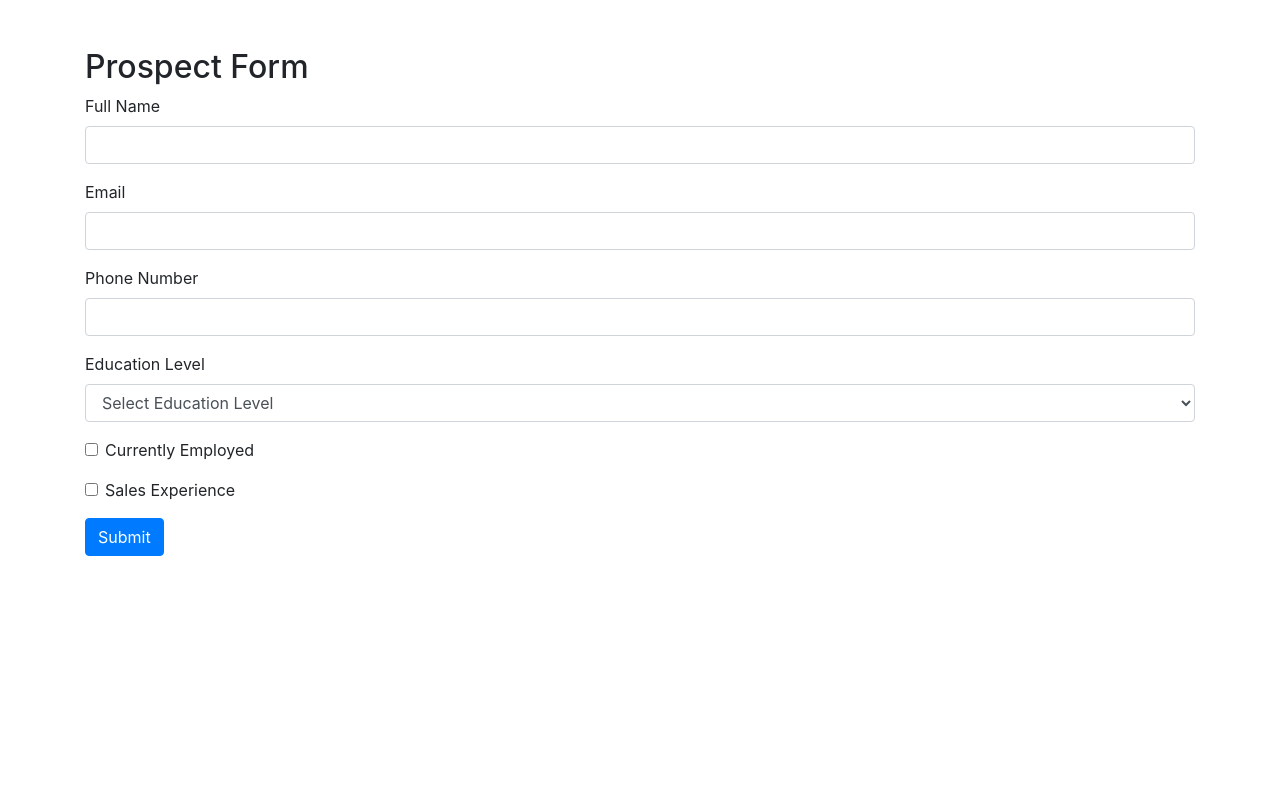
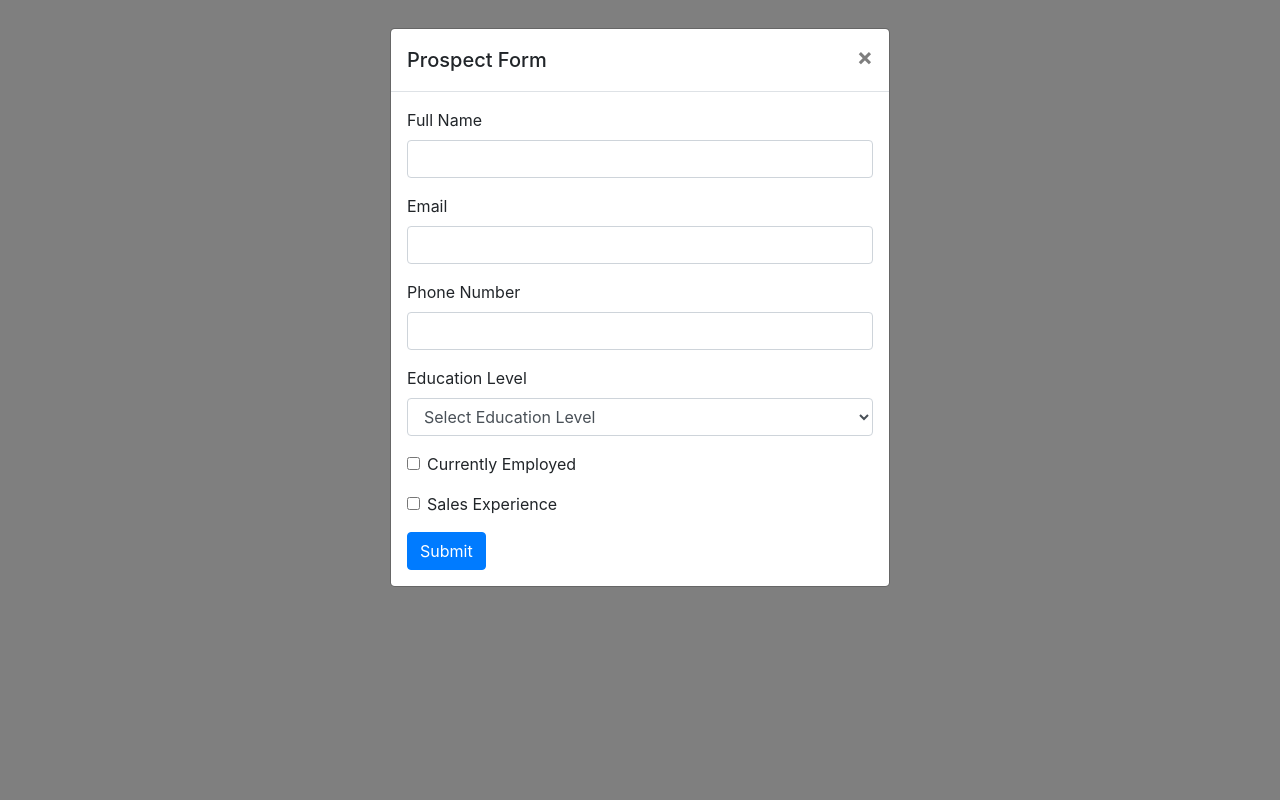
Before and after one commit to JorgeSarricolea/GyA-Form, a Django app: page /prospects/ in a window 1280 px wide. Run offline with Django 5.2, Linux system fonts and the light colour scheme; some libraries are stand-ins or nearby versions.

Commit message:
refactor: (form): convert main form to popup
    Changed the main form from a regular element to a popup.

```diff
--- a/prospects/templates/form.html
+++ b/prospects/templates/form.html
@@ -11,8 +11,28 @@
     />
   </head>
   <body>
-    <div class="container mt-5">
-      <h2>Prospect Form</h2>
+    <!-- Modal -->
+    <div
+      class="modal fade"
+      id="prospectModal"
+      tabindex="-1"
+      aria-labelledby="prospectModalLabel"
+      aria-hidden="true"
+    >
+      <div class="modal-dialog">
+        <div class="modal-content">
+          <div class="modal-header">
+            <h5 class="modal-title" id="prospectModalLabel">Prospect Form</h5>
+            <button
+              type="button"
+              class="close"
+              data-dismiss="modal"
+              aria-label="Close"
+            >
+              <span aria-hidden="true">&times;</span>
+            </button>
+          </div>
+          <div class="modal-body">
             <form method="POST" action="">
               {% csrf_token %}
               <div class="form-group">
@@ -53,7 +73,9 @@
                   name="education_level"
                   required
                 >
-            <option value="" disabled selected>Select Education Level</option>
+                  <option value="" disabled selected>
+                    Select Education Level
+                  </option>
                   <option value="High School">Secundaria</option>
                   <option value="Preparatory">Preparatoria</option>
                   <option value="Bachelor">Licenciatura</option>
@@ -84,10 +106,20 @@
               <button type="submit" class="btn btn-primary">Submit</button>
             </form>
           </div>
+        </div>
+      </div>
+    </div>
 
     <!-- Bootstrap JS -->
     <script src="https://code.jquery.com/jquery-3.5.1.slim.min.js"></script>
     <script src="https://cdn.jsdelivr.net/npm/@popperjs/core@2.5.4/dist/umd/popper.min.js"></script>
     <script src="https://stackpath.bootstrapcdn.com/bootstrap/4.5.2/js/bootstrap.min.js"></script>
+
+    <!-- Open modal on page load -->
+    <script>
+      $(document).ready(function () {
+        $("#prospectModal").modal("show");
+      });
+    </script>
   </body>
 </html>
```
Lines whose indentation alone changed are shown as unchanged.
